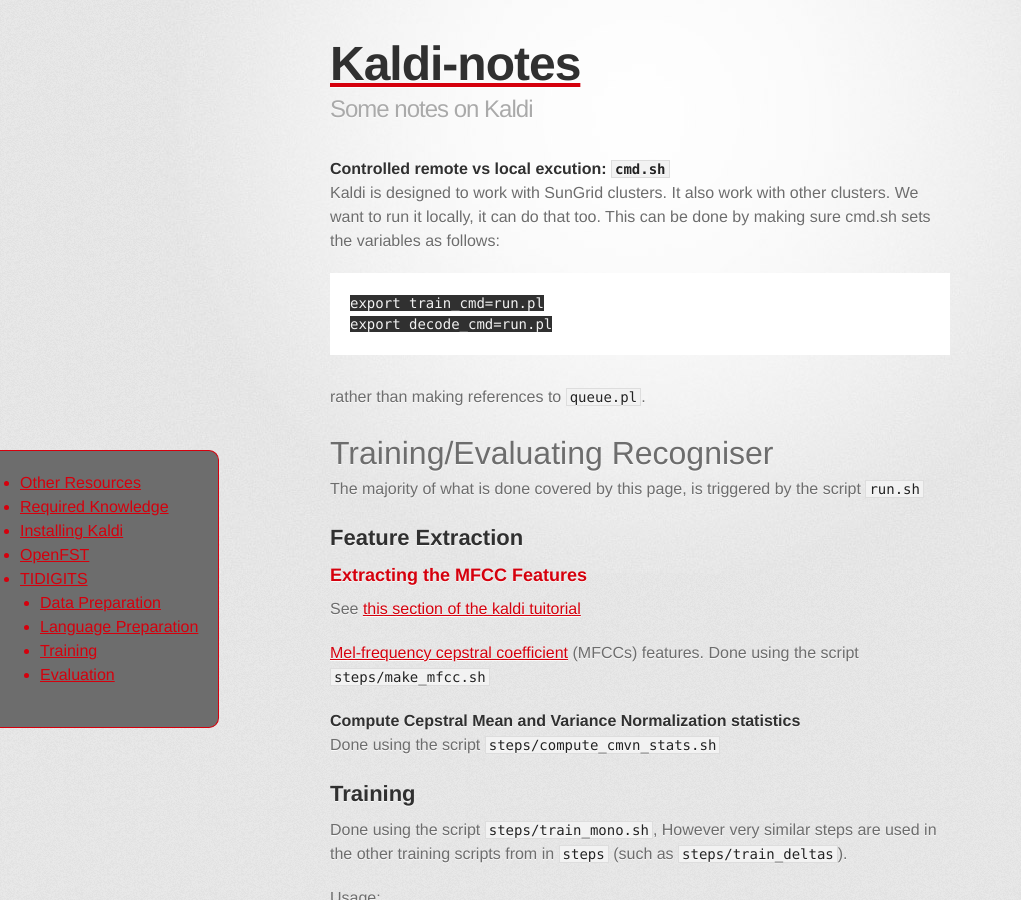
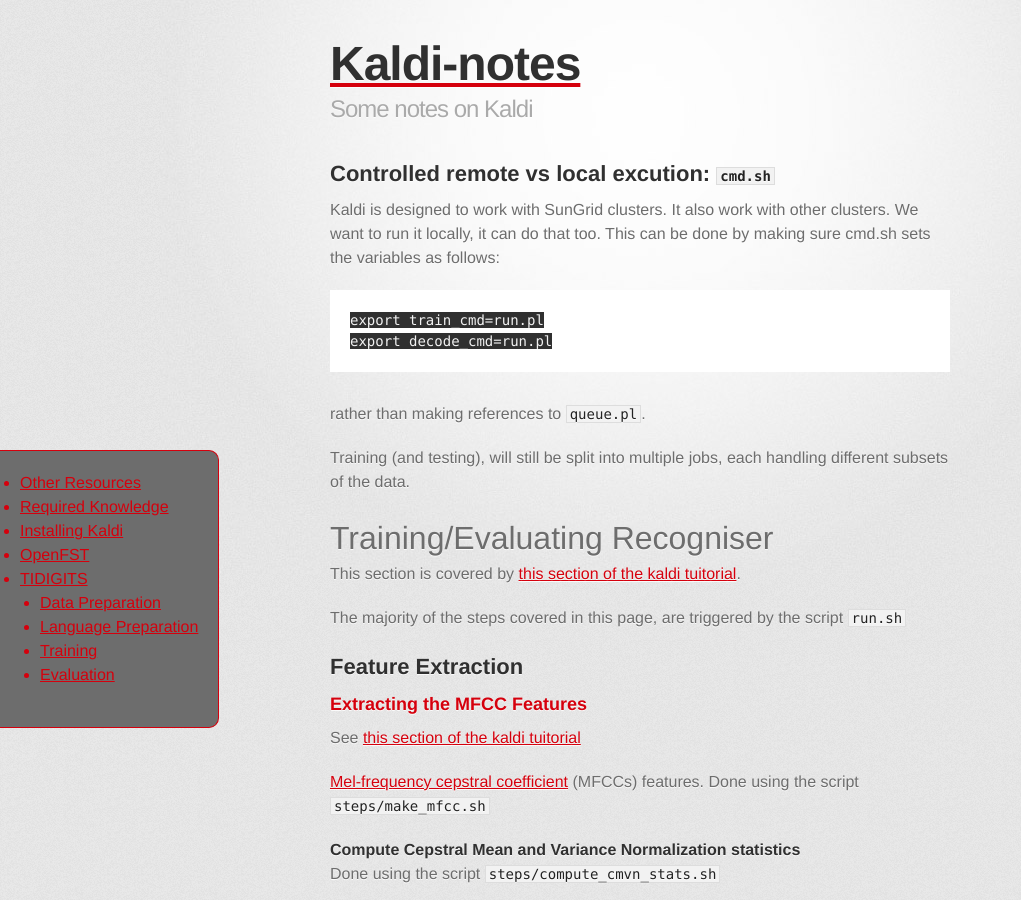
Before and after one commit to oxinabox/Kaldi-Notes, a Jekyll site: the page built from tidigits/train.md, in a window 1280 px wide and 900 px high. Shown: the whole window, without its empty margins (0-1021 px from the left). Built offline with Jekyll 4.4.1, drawn with Linux system fonts in a browser that asks for light colours; some web fonts are replaced; Markdown is read by kramdown in place of the engine named in the settings.

Commit message:
=quick submission.

````diff
--- a/tidigits/train.md
+++ b/tidigits/train.md
@@ -3,7 +3,7 @@
 title: Training
 ---
 
-####Controlled remote vs local excution: `cmd.sh`
+##Controlled remote vs local excution: `cmd.sh`
 Kaldi is designed to work with SunGrid clusters.
 It also work with other clusters.
 We want to run it locally, it can do that too.
@@ -13,16 +13,16 @@
 export train_cmd=run.pl
 export decode_cmd=run.pl
 ```
+
 rather than making references to `queue.pl`.
 
+Training (and testing), will still be split into multiple jobs, each handling different subsets of the data.
 
 
 #Training/Evaluating Recogniser
+This section is covered by [this section of the kaldi tuitorial](http://kaldi.sourceforge.net/tutorial_running.html#tutorial_running_monophone).
 
-The majority of what is done covered by this page,
-is triggered by the script `run.sh`
-
-
+The majority of the steps covered in this page, are triggered by the script `run.sh`
 
 ## Feature Extraction
 
@@ -31,6 +31,8 @@
 
 [Mel-frequency cepstral coefficient](http://en.wikipedia.org/wiki/Mel-frequency_cepstrum)  (MFCCs) features.
 Done using the script `steps/make_mfcc.sh`
+
+
 
 ####Compute Cepstral Mean and Variance Normalization statistics
 Done using the script `steps/compute_cmvn_stats.sh`
````
Also changed, not shown: install_notes.md (+2 -0 lines), tidigits/eval.md (+3 -1 lines), tidigits/index.md (+3 -3 lines), tidigits/other_resources.md (deleted, +0 -2 lines).
